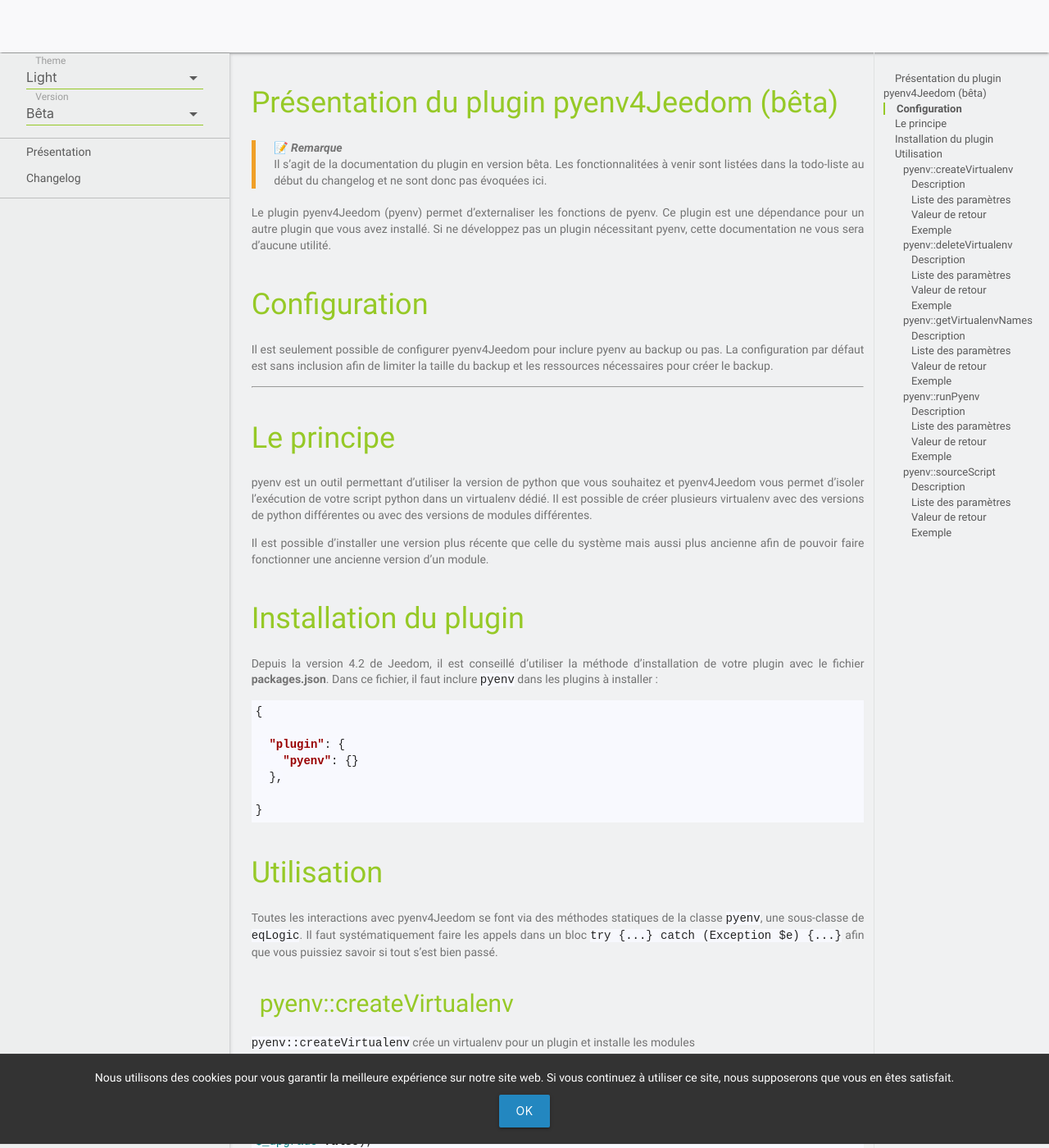
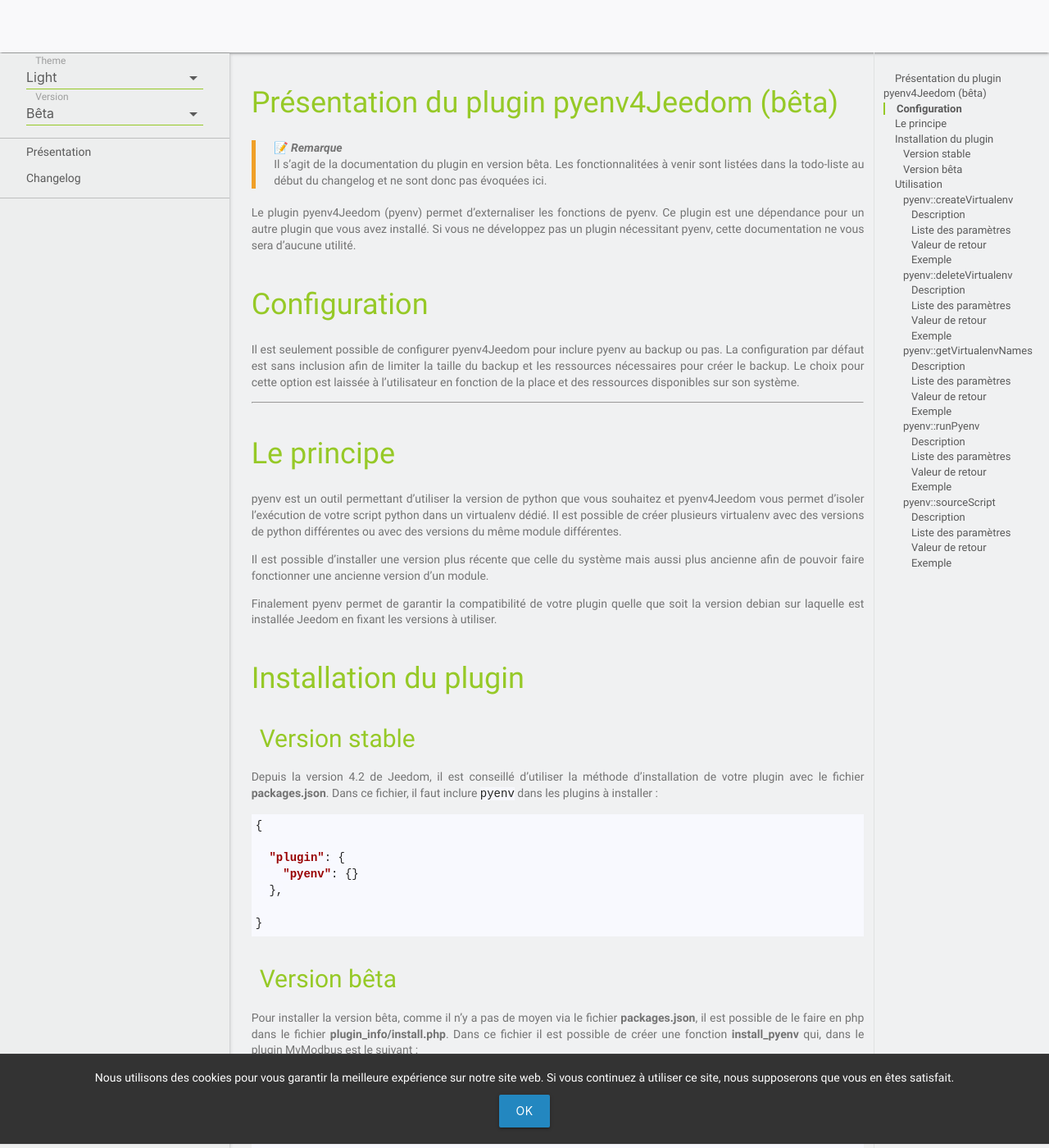
Before and after one commit to pifou25/pyenv4Jeedom, a Jekyll site: the page built from docs/fr_FR/beta/index.md, in a window 1280 px wide and 1400 px high. Shown: the whole window at 82% size. Built offline with Jekyll 4.4.1, drawn with Linux system fonts in a browser that asks for light colours; emoji names are drawn with the system emoji font; our own code applies the rules of GitHub Pages for plain Markdown files; some of the changed text lies outside the part shown.

Commit message:
Suite à des essais avec MyModbus

````diff
--- a/docs/fr_FR/beta/index.md
+++ b/docs/fr_FR/beta/index.md
@@ -5,13 +5,14 @@
 > au début du changelog et ne sont donc pas évoquées ici.
 
 Le plugin pyenv4Jeedom (pyenv) permet d'externaliser les fonctions de pyenv. Ce plugin est une dépendance pour un autre
-plugin que vous avez installé. Si ne développez pas un plugin nécessitant pyenv, cette documentation ne vous sera
+plugin que vous avez installé. Si vous ne développez pas un plugin nécessitant pyenv, cette documentation ne vous sera
 d'aucune utilité.
 
 # Configuration
 
 Il est seulement possible de configurer pyenv4Jeedom pour inclure pyenv au backup ou pas. La configuration par défaut
-est sans inclusion afin de limiter la taille du backup et les ressources nécessaires pour créer le backup.
+est sans inclusion afin de limiter la taille du backup et les ressources nécessaires pour créer le backup. Le choix
+pour cette option est laissée à l'utilisateur en fonction de la place et des ressources disponibles sur son système.
 
 ***
 
@@ -19,12 +20,17 @@ est sans inclusion afin de limiter la taille du backup et les ressources nécess
 
 pyenv est un outil permettant d'utiliser la version de python que vous souhaitez et pyenv4Jeedom vous permet d'isoler
 l'exécution de votre script python dans un virtualenv dédié. Il est possible de créer plusieurs virtualenv avec des
-versions de python différentes ou avec des versions de modules différentes.
+versions de python différentes ou avec des versions du même module différentes.
 
 Il est possible d'installer une version plus récente que celle du système mais aussi plus ancienne afin de pouvoir
 faire fonctionner une ancienne version d'un module.
 
+Finalement pyenv permet de garantir la compatibilité de votre plugin quelle que soit la version debian sur laquelle est
+installée Jeedom en fixant les versions à utiliser.
+
 # Installation du plugin
+
+## Version stable
 
 Depuis la version 4.2 de Jeedom, il est conseillé d'utiliser la méthode d'installation de votre plugin avec le fichier
 **packages.json**. Dans ce fichier, il faut inclure `pyenv` dans les plugins à installer :
@@ -37,6 +43,41 @@ Depuis la version 4.2 de Jeedom, il est conseillé d'utiliser la méthode d'inst
 
 }
 ```
+
+## Version bêta
+
+Pour installer la version bêta, comme il n'y a pas de moyen via le fichier **packages.json**, il est possible de le
+faire en php dans le fichier **plugin_info/install.php**. Dans ce fichier il est possible de créer une fonction
+**install_pyenv** qui, dans le plugin MyModbus est le suivant :
+```php
+function install_pyenv() {
+  $myModbusId = 'mymodbus';
+  $myModbusUpdate = update::byLogicalId($myModbusId);
+  $myModbusVersion = $myModbusUpdate->getConfiguration('version');
+
+  $pluginId = 'pyenv';
+  $update = update::byLogicalId($pluginId);
+  if (!is_object($update)) {
+    $update = new update();
+    $update->setLogicalId($pluginId);
+  }
+  $update->setSource('market');
+  $update->setConfiguration('version', $myModbusVersion);
+  $update->save();
+  $update->doUpdate();
+  $plugin = plugin::byId($pluginId);
+  if (!is_object($plugin)) {
+    log::add($myModbusId, 'error', sprintf(__("** Installation ** : plugin non trouvé : %s", __FILE__), $pluginId));
+    die();
+  }
+  $plugin->setIsEnable(1);
+  $plugin->dependancy_install();
+  log::add($myModbusId, 'info', sprintf(__("** Installation ** : installation terminée : %s", __FILE__), $pluginId));
+}
+```
+
+Cette fonction installe la même version (bêta ou stable) que celle du plugin MyModbus. Elle est appelée dans les
+fonctions **mymodbus_install** et **mymodbus_update**.
 
 # Utilisation
 
````
Also changed, not shown: other parts of docs/fr_FR/beta/index.md (+7 -4 lines), 1 other file.
